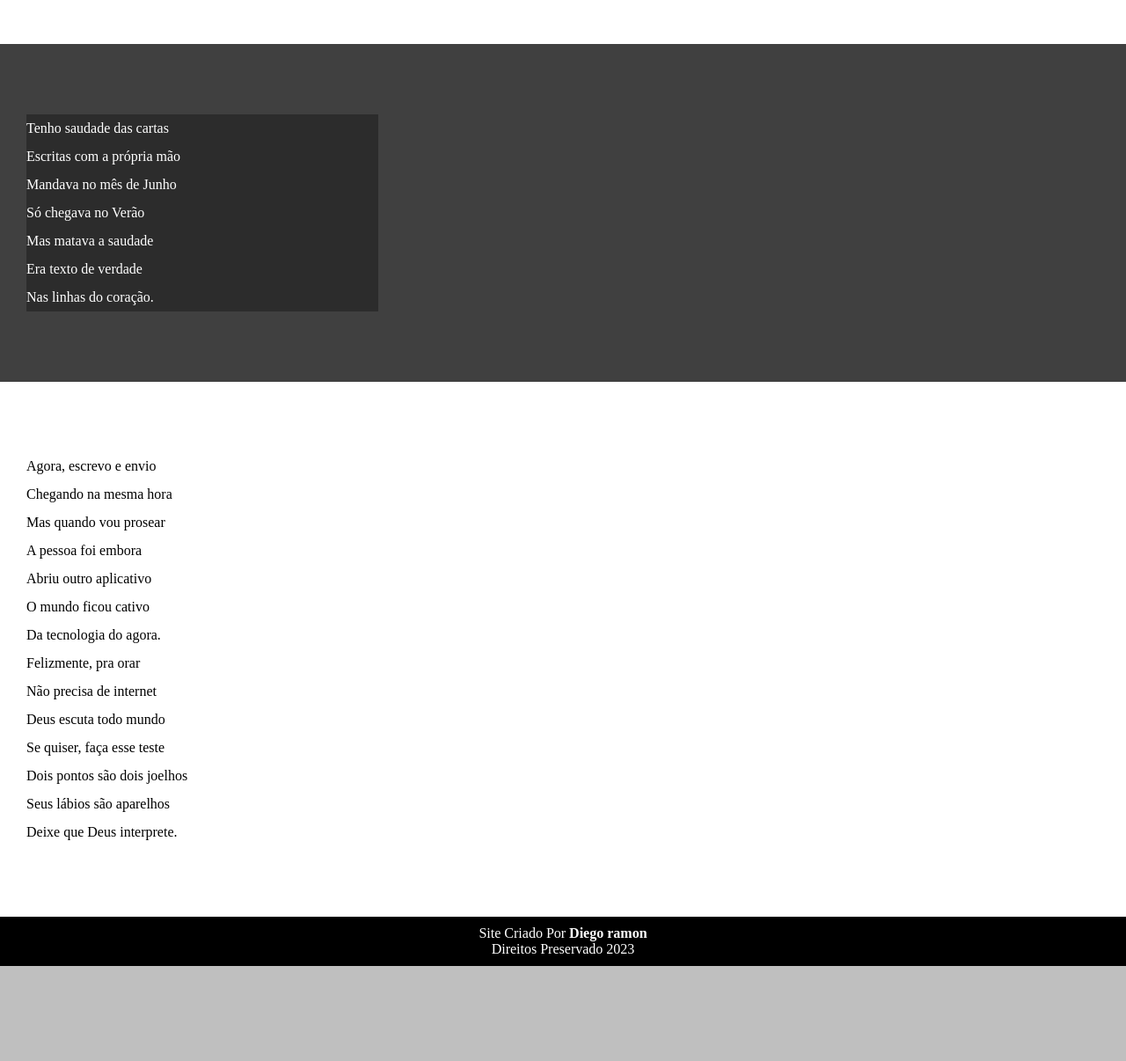
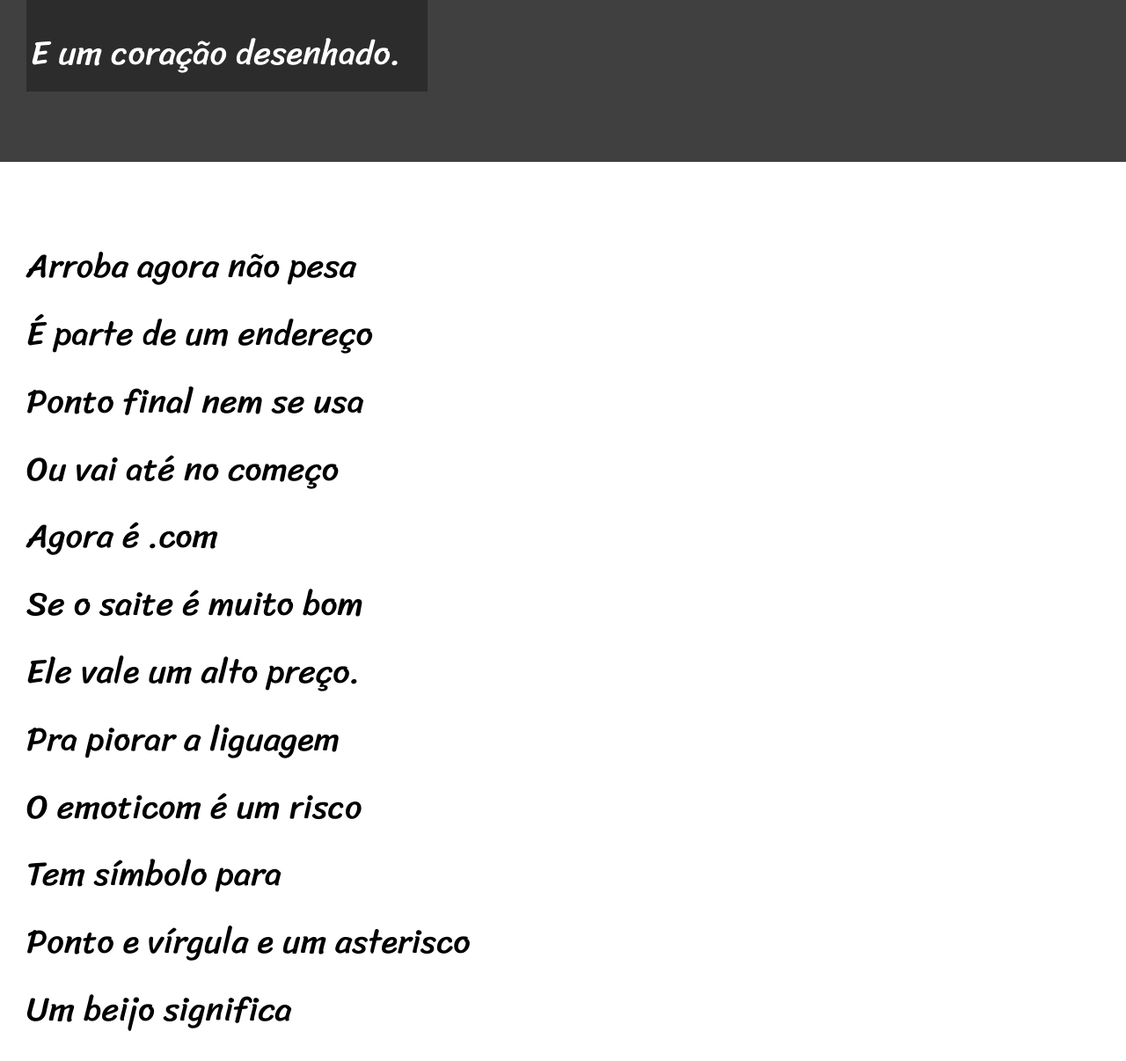
Before and after one commit to Diegoramonn/htm5l-css3, a plain HTML site: page desafios/d012/index.html in a window 1280 px wide. Shown: the part 1481-2687 px from the top of the page at 88% size. Before the commit the page ends 2579 px from the top, so only its background shows below. Drawn offline with Linux system fonts and the light colour scheme.

Commit message:
Atualizei o estilo

```diff
--- a/desafios/d012/index.html
+++ b/desafios/d012/index.html
@@ -10,7 +10,7 @@
  <header>
     <h1>cordel moderno</h1>
     <p> Criado Por <a href="https://www.recantodasletras.com.br/" target="_blank">Milton Duarte</a></p>
- </header>
+ </header >
     <section class="normal">
         <p>
             Estou ficando cansado <br>
@@ -98,7 +98,7 @@
     </section>
     <footer>
         <p>Site Criado Por  <a href="https://github.com/Diegoramonn" target="_blank">Diego ramon</a></p>
-        <p class="direitos" id="q1">Direitos Preservado 2023</p>
+        <p class="direitos" id="q1">Direitos Reservados 2023</p>
     </footer>
 
 </body>
--- a/desafios/d012/stayle.css
+++ b/desafios/d012/stayle.css
@@ -1,4 +1,15 @@
 @charset "UFt-8";
+
+@import url('https://fonts.googleapis.com/css2? family= Passion+One:wght@400;700;900 & display=swap');
+
+@import url('https://fonts.googleapis.com/css2?family= Sriracha & display=swap');
+
+ :root{
+  --fonte1: verdana, Geneva, tahoma, sans-serif;
+  --fonte2: 'Passion One', cursive;
+  --fonte3: 'Sriracha', cursive;
+
+}
 
  * {
     margin: 0px;
@@ -8,7 +19,10 @@
   body{
     min-height: 100vh;
     background-color: rgba(169, 169, 169, 0.733);
+    font-family: var(--fonte1);
+
  }
+
 
   header{
     background-color: black;
@@ -17,8 +31,10 @@
  }
 
   header > h1{
+    font-family: var(--fonte2);
     padding-top: 50px;
     font-variant: small-caps;
+    font-size: 10vw;
 
  }
 
@@ -42,6 +58,8 @@
     padding-bottom: 10vh;
     line-height: 2em;
     padding-left: 30px;
+    font-family: var(--fonte3);
+    font-size: 3vw;
 
  }
 
@@ -57,7 +75,8 @@
    }
 
    section.imagem > p{
-    width: 400px;
+    padding: 5px;
+    display: inline-block;
     background-color: rgba(0, 0, 0, 0.322);
    }
 
@@ -65,5 +84,6 @@
     background-color: black;
     color: white;
     text-align: center;
-    padding: 10px;
+    padding: 5px;
+    font-size: 12px;
   }
```
Also changed, not shown: desafios/d012/imagem de capa/capa.webp (added), desafios/d012/imagem de capa/capa1.jpg (added), desafios/d012/imagem de capa/xilogravura-elemento-comum-na-literatura-de-cordel-uma-das-expressoes-da-cultura-popular-do-nordeste.webp (added), desafios/d012/imagens de conteudo/background001.jpg (renamed from desafios/d012/imagens/background001.jpg), desafios/d012/imagens de conteudo/background002.jpg (renamed from desafios/d012/imagens/background002.jpg).
